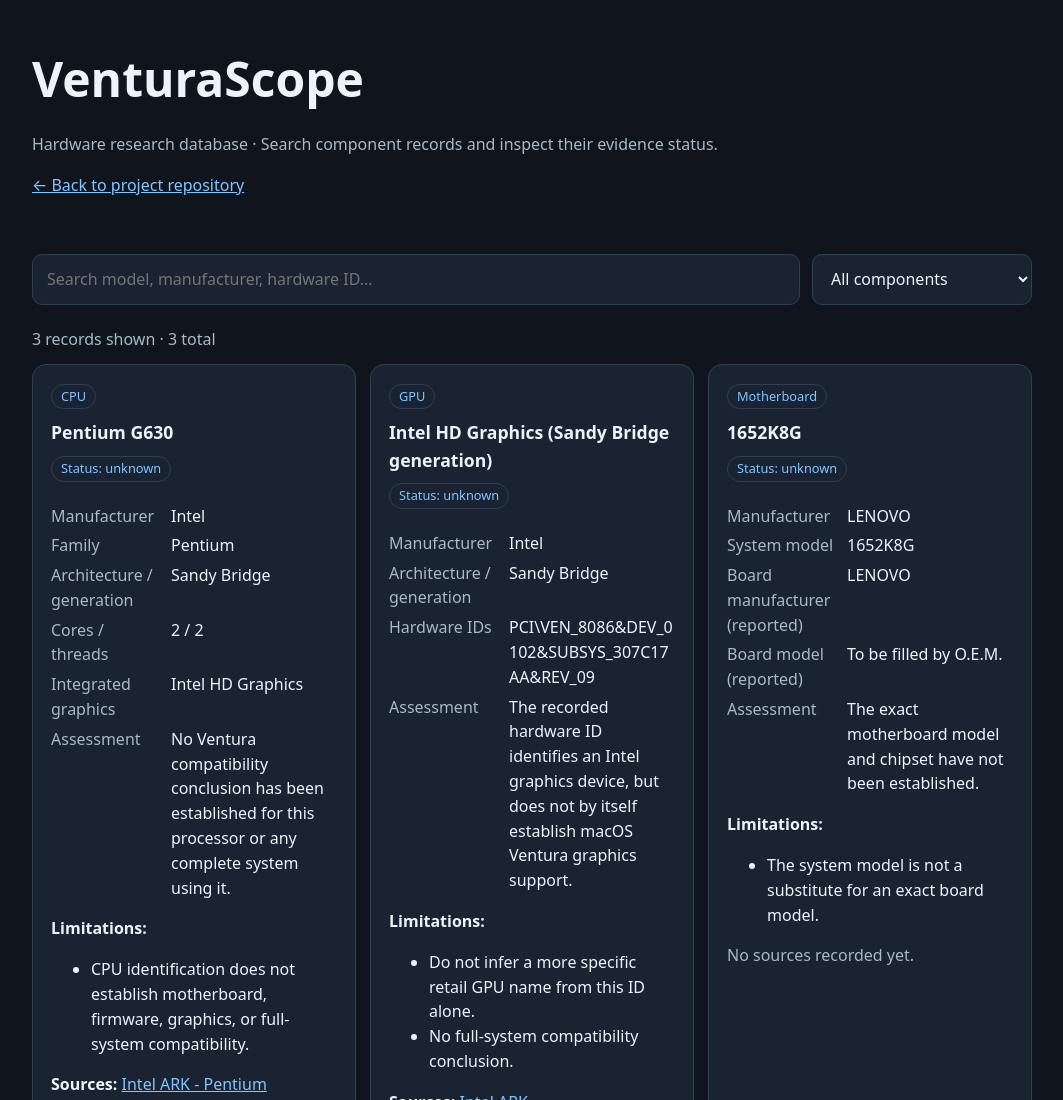
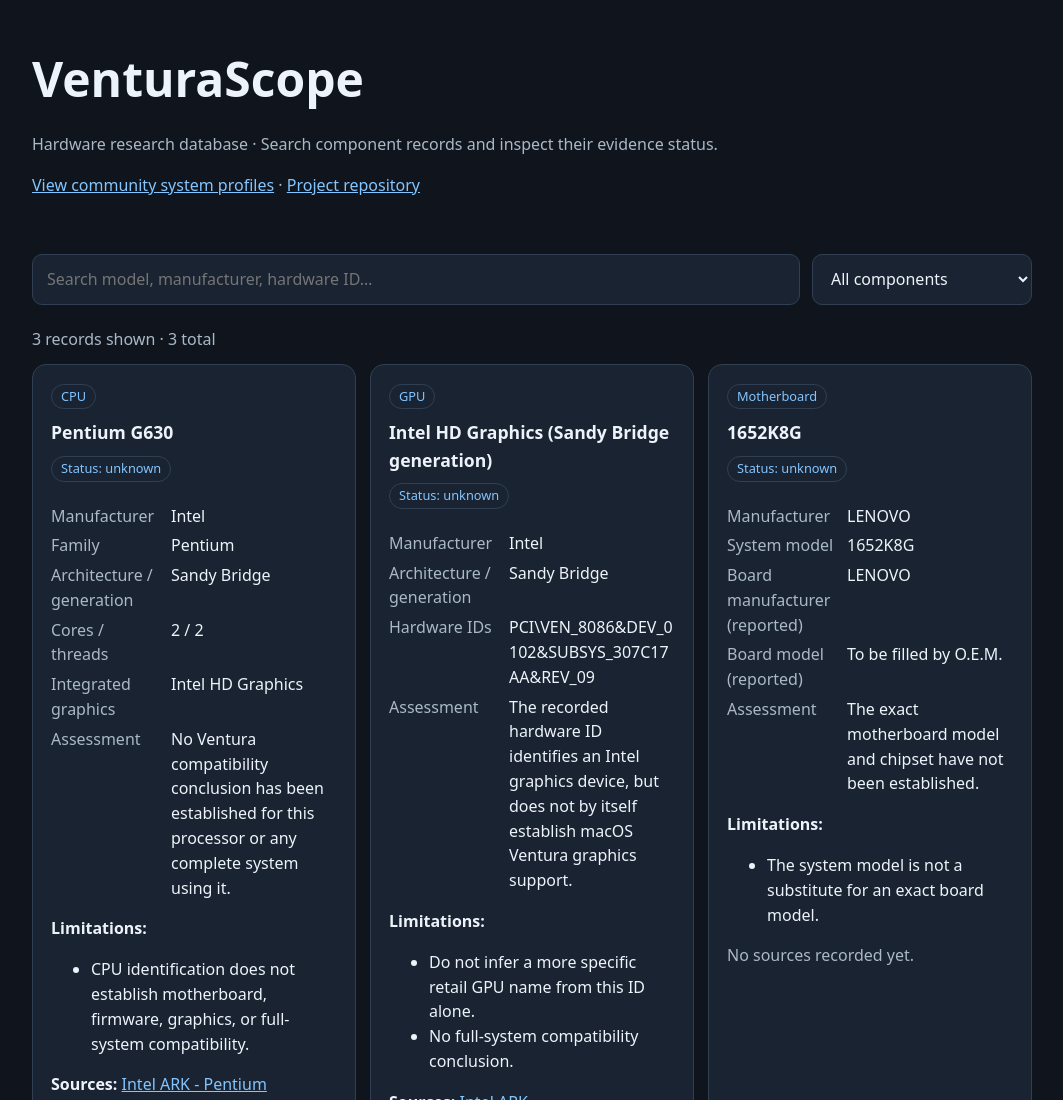
Before and after one commit to filipdanielisback-commits/VenturaScope, a plain HTML site: page hardware-database/index.html in a window 1280 px wide. Shown: the top 1100 px of the page, without its empty margins (108-1171 px from the left). Drawn offline with Linux system fonts and the light colour scheme.

Commit message:
Link system profiles from hardware database

```diff
--- a/hardware-database/index.html
+++ b/hardware-database/index.html
@@ -24,7 +24,7 @@
 <header>
   <h1>VenturaScope</h1>
   <p>Hardware research database · Search component records and inspect their evidence status.</p>
-  <p><a href="../">← Back to project repository</a></p>
+  <p><a href="../system-profiles/">View community system profiles</a> · <a href="../">Project repository</a></p>
 </header>
 <main>
   <div class="controls">
```
